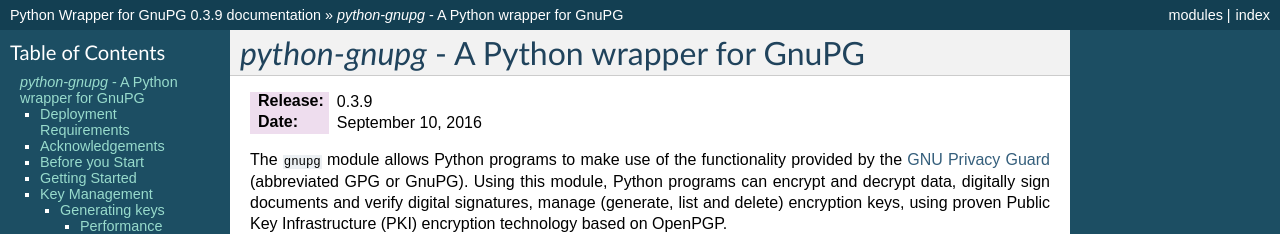
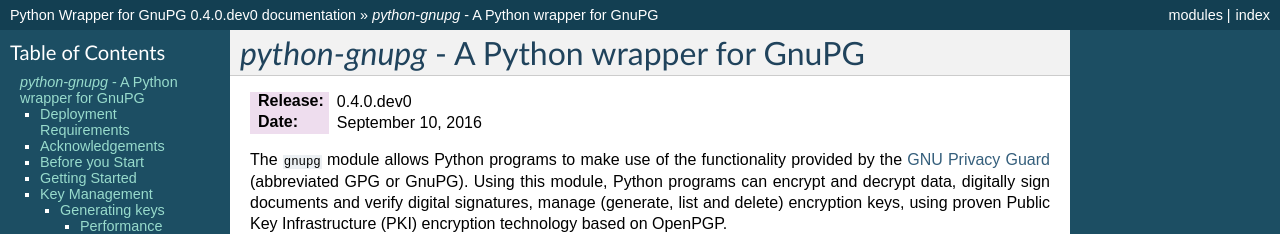
Before and after one commit to mdedonno1337/python-gnupg-1, a Sphinx documentation site: the page built from docs/index.rst, in a window 1280 px wide and 900 px high. Shown: the top 234 px of the window. Built offline with Sphinx 7.4.7, drawn with Linux system fonts in a browser that asks for light colours; formulas are drawn with MathJax 3; some of the changed text lies outside the part shown.

Commit message:
Bumped version number.

```diff
--- a/docs/conf.py
+++ b/docs/conf.py
@@ -45,9 +45,9 @@ copyright = u'2008-2016, Vinay Sajip'
 # built documents.
 #
 # The short X.Y version.
-version = '0.3'
+version = '0.4'
 # The full version, including alpha/beta/rc tags.
-release = '0.3.9'
+release = '0.4.0.dev0'
 
 # The language for content autogenerated by Sphinx. Refer to documentation
 # for a list of supported languages.
--- a/gnupg.py
+++ b/gnupg.py
@@ -32,7 +32,7 @@ Modifications Copyright (C) 2008-2016 Vinay Sajip. All rights reserved.
 A unittest harness (test_gnupg.py) has also been added.
 """
 
-__version__ = "0.3.9"
+__version__ = "0.4.0.dev0"
 __author__ = "Vinay Sajip"
 __date__  = "$10-Sep-2016 08:38:35$"
 
```
